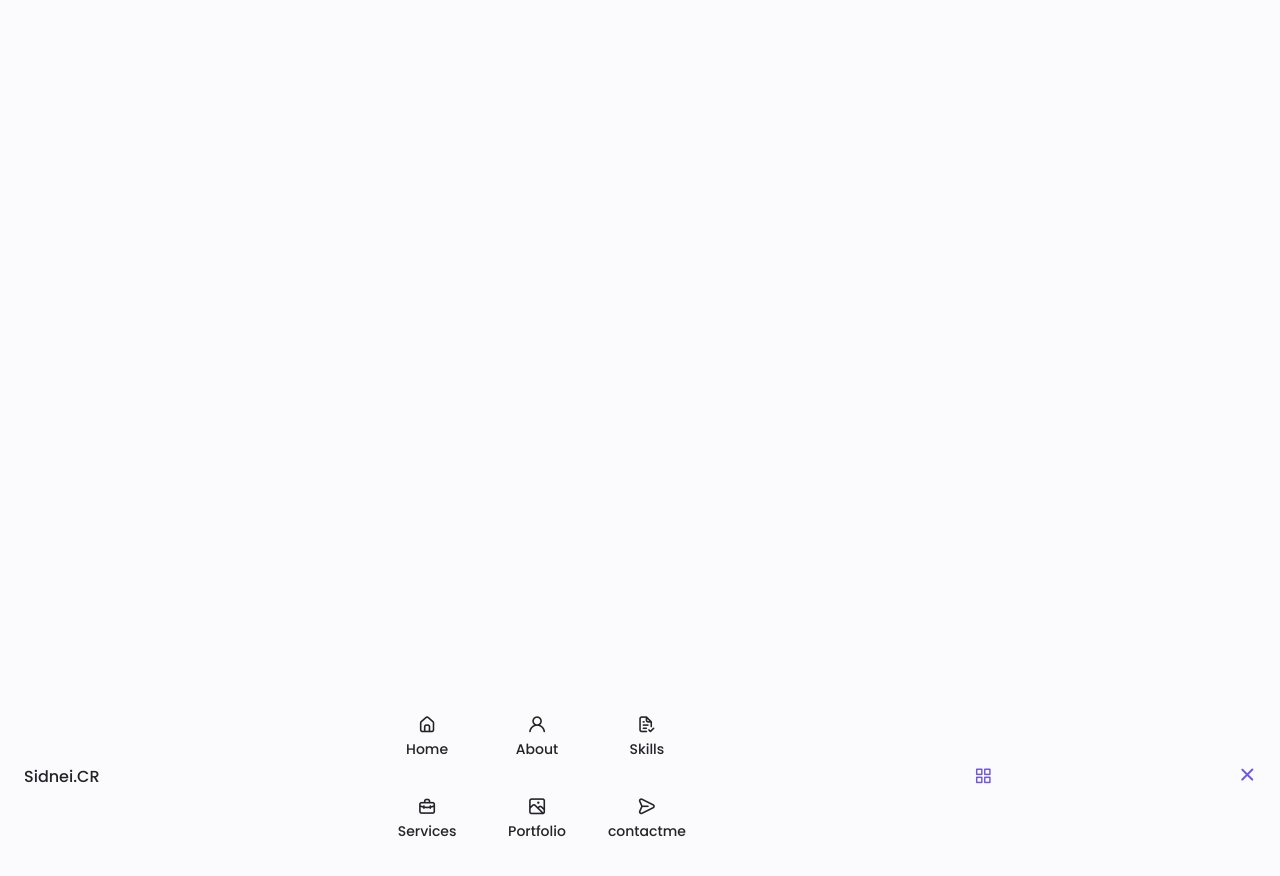
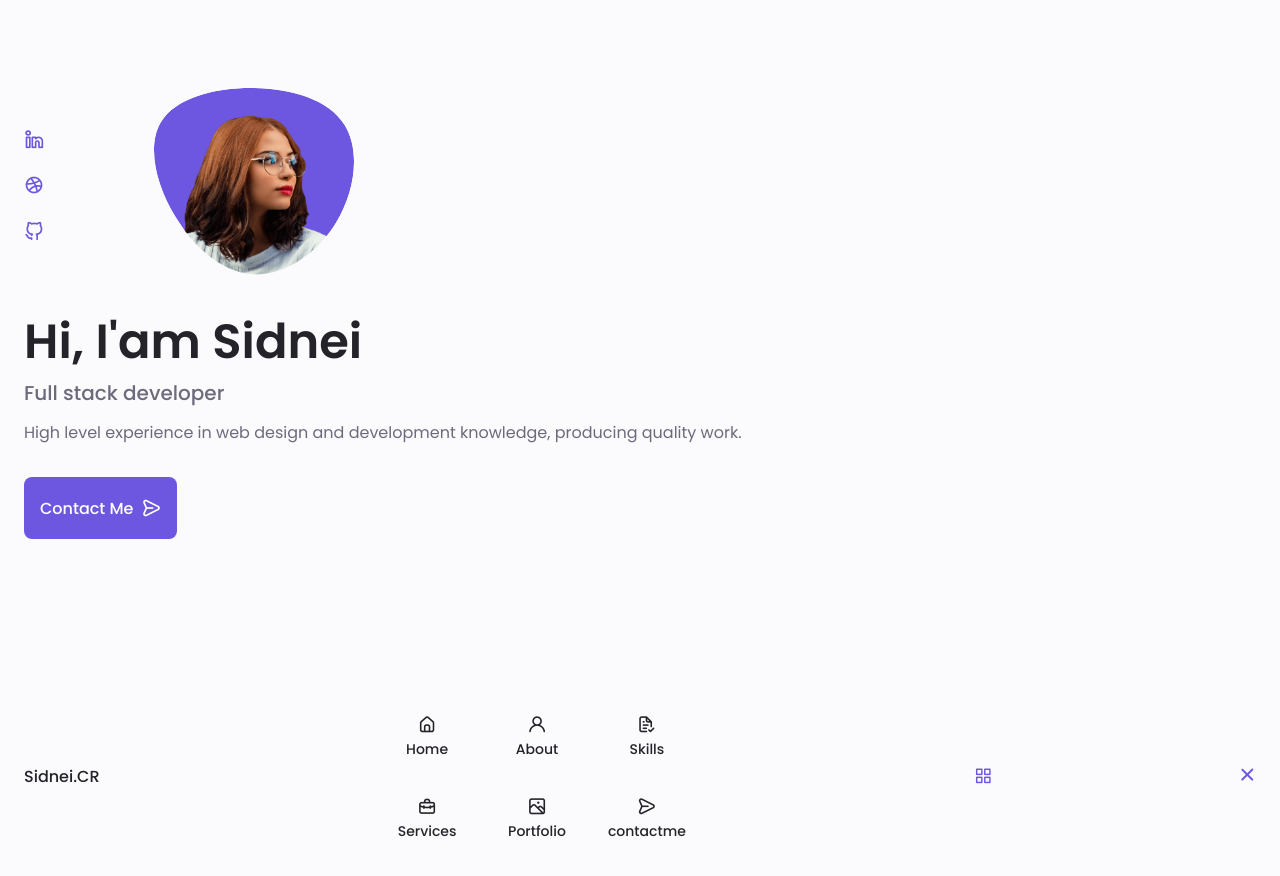
Before and after one commit to scr-dev/portifolio, a plain HTML site: page index.html in a window 1280 px wide. Shown: the top 876 px of the page. Drawn offline with nearby package versions, Linux system fonts and the light colour scheme.

Commit message:
adding the home session

```diff
--- a/assets/css/styles.css
+++ b/assets/css/styles.css
@@ -244,10 +244,111 @@ img {
 
 
 /*==================== HOME ====================*/
+.home__container {
+  gap: 1rem;
+}
 
+.home__content {
+  grid-template-columns: .5fr 3fr;
+  padding-top: 3.5rem;
+  align-items: center;
+}
+
+.home__social {
+  display: grid;
+  grid-template-columns: max-content;
+  row-gap: 1rem;
+}
+
+.home__social-icon {
+  font-size: 1.25rem;
+  color: var(--first-color);
+}
+
+.home__social-icon:hover {
+  color: var(--first-color-alt);
+}
+
+.home__blob {
+  width: 200px;
+  fill: var(--first-color);
+}
+
+.home__blob-img {
+  width: 170px;
+}
+
+.home__data {
+  grid-column: 1/3;
+}
+
+.home__title {
+  font-size: var(--big-font-size);
+}
+
+.home__subtitle {
+  font-size: var(--h3-font-size);
+  color: var(--text-color);
+  font-weight: var(--font-medium);
+  margin-bottom: var(--mb-0-75);
+}
+
+.home__description {
+  margin-bottom: var(--mb-2);
+}
+
+.home__scroll {
+  display: none;
+}
+
+.home__scroll-button {
+  color: var(--first-color);
+  transition: 3s;
+}
+
+.home__scroll-button:hover {
+transform: translateY(.25rem);
+}
+
+.home__scroll-mouse {
+  font-size: 2rem;
+}
+
+.home__scroll-name {
+  font-size: var(--small-font-size);
+  color: var(--title-color);
+  font-weight: var(--font-medium);
+  margin-right: var(--mb-0-25);
+}
+
+.home__scroll-arrow {
+  font-size: 1.25rem;
+}
 
 /*==================== BUTTONS ====================*/
+.button {
+  display: inline-block;
+  background-color: var(--first-color);
+  color: #fff;
+  padding: 1rem;
+  border-radius: .5rem;
+  font-weight: var(--font-medium);
+}
 
+.button:hover {
+  background-color: var(--first-color-alt);
+}
+
+.button__icon {
+  font-size: 1.25rem;
+  margin-left: var(--mb-0-5);
+  transition: 3s;
+}
+
+.button--flex {
+  display: inline-flex;
+  align-items: center;
+}
 
 /*==================== ABOUT ====================*/
 
--- a/index.html
+++ b/index.html
@@ -70,7 +70,61 @@
         <main class="main">
             <!--==================== HOME ====================-->
             <section class="home section" id="home">
+                <div class="home__container container grid">
+                    <div class="home__content grid">
+                        <div class="home__social">
+                            <a href="https://www.linkedin.com/in/sidnei-rodrigues-3a672674/" target="_blank" class="home__social-icon">
+                                <i class="uil uil-linkedin-alt"></i>
+                            </a>
 
+                            <a href="https://dribbble.com/scr-dev" target="_blank" class="home__social-icon">
+                                <i class="uil uil-dribbble"></i>
+                            </a>
+
+                            <a href="https://github.com/scr-dev" target="_blank" class="home__social-icon">
+                                <i class="uil uil-github-alt"></i>
+                            </a>
+                        </div>
+
+                        <div class="home__img">
+                            <svg class="home__blob" viewBox="0 0 200 187" xmlns="http://www.w3.org/2000/svg" xmlns:xlink="http://www.w3.org/1999/xlink">
+                                <mask id="mask0" mask-type="alpha">
+                                    <path d="M190.312 36.4879C206.582 62.1187 201.309 102.826 182.328 134.186C163.346 165.547
+                                    130.807 187.559 100.226 186.353C69.6454 185.297 41.0228 161.023 21.7403 129.362C2.45775
+                                    97.8511 -7.48481 59.1033 6.67581 34.5279C20.9871 10.1032 59.7028 -0.149132 97.9666
+                                    0.00163737C136.23 0.303176 174.193 10.857 190.312 36.4879Z"/>
+                                </mask>
+                                <g mask="url(#mask0)">
+                                    <path d="M190.312 36.4879C206.582 62.1187 201.309 102.826 182.328 134.186C163.346
+                                    165.547 130.807 187.559 100.226 186.353C69.6454 185.297 41.0228 161.023 21.7403
+                                    129.362C2.45775 97.8511 -7.48481 59.1033 6.67581 34.5279C20.9871 10.1032 59.7028
+                                    -0.149132 97.9666 0.00163737C136.23 0.303176 174.193 10.857 190.312 36.4879Z"/>
+
+                                    <image class="home__blob-img" x="12" y="18" href="assets/img/perfil.png"/>
+                                </g>
+                            </svg>
+                        </div>
+
+                        <div class="home__data">
+                            <h1 class="home__title">Hi, I'am Sidnei</h1>
+                            <h3 class="home__subtitle">Full stack developer</h3>
+                            <p class="home__description">
+                                High level experience in web design and development knowledge, producing quality work.
+                            </p>
+                            <a href="#contact" class="button button--flex">
+                                Contact Me<i class="uil uil-message button__icon"></i>
+                            </a>
+                        </div>
+                    </div>
+
+                    <div class="home__scroll">
+                        <a href="#about" class="home__scroll-button button--flex">
+                            <i class="uil uil-mouse-alt home__scroll-mouse"></i>
+                            <span class="home__scroll-name">Scroll down</span>
+                            <i class="uil uil-arrow-down home__scroll-arrow"></i>
+                        </a>
+                    </div>
+                </div>
             </section>
 
             <!--==================== ABOUT ====================-->
```
